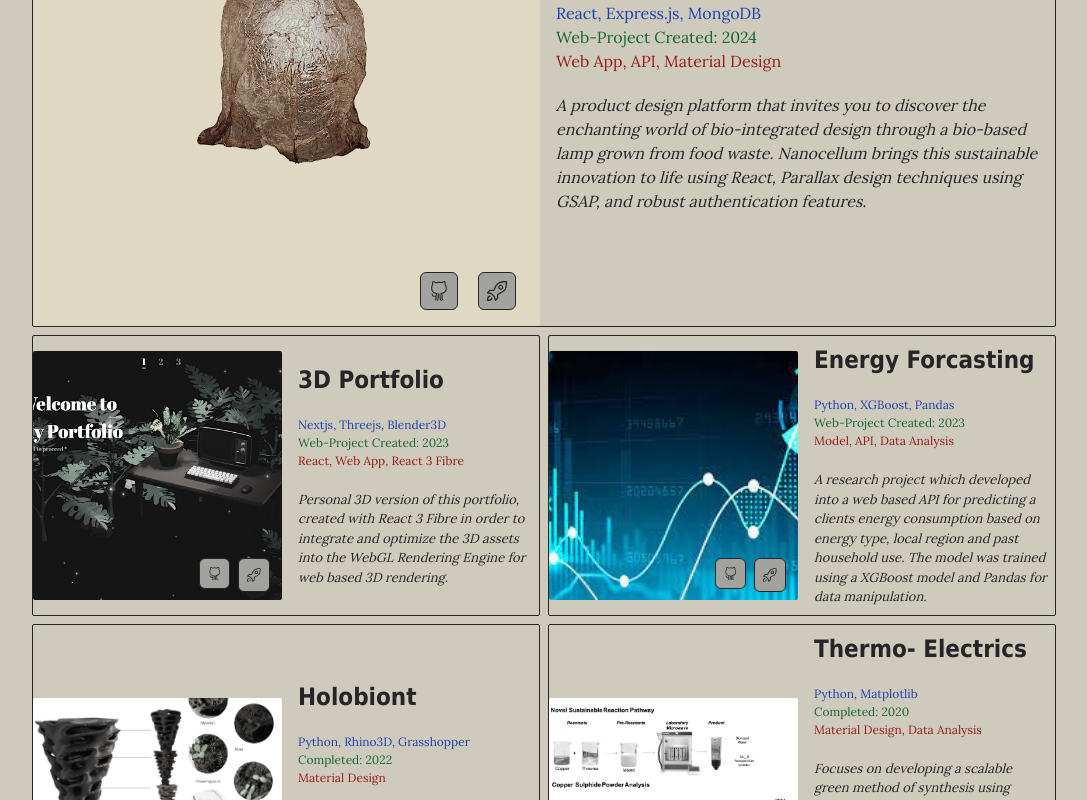
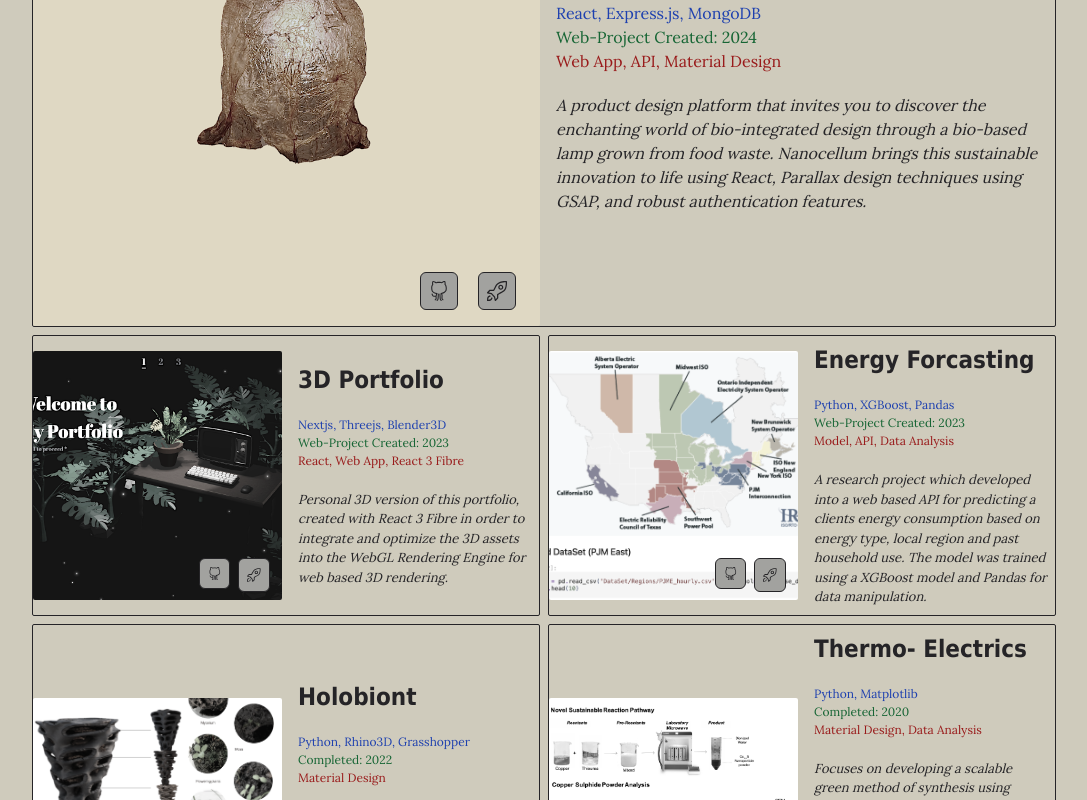
Before and after one commit to minari314159/portfolio, a Next.js app: page /portfolio in a window 1280 px wide. Shown: the part 378-1178 px from the top of the page, without its empty margins (96-1183 px from the left). Built offline with nearby package versions, Linux system fonts and the light colour scheme.

Commit message:
Update image file extension in web_projects data

```diff
--- a/app/components/navbar/Sidebar.jsx
+++ b/app/components/navbar/Sidebar.jsx
@@ -10,7 +10,9 @@ const Sidebar = () => {
 	return (
 		<motion.div animate={open ? "open" : "closed"} className="relative">
 			<motion.div
-				className={` bg-transparent ${open && "bg-secondary border-r border-textmain"}  backdrop-filter backdrop-blur-md bg-opacity-40
+				className={` bg-transparent ${
+					open && "bg-secondary border-r border-textmain"
+				}  backdrop-filter backdrop-blur-md bg-opacity-40
 					 w-[150px] md:w-[20%] max-w-[300px] min-h-screen fixed top-0  z-50 `}
 				variants={sidebarVariants}>
 				<NavLinks setOpen={setOpen} />
@@ -21,7 +23,6 @@ const Sidebar = () => {
 						<motion.path
 							strokeWidth="1.5"
 							stroke="#252427"
-
 							variants={{
 								closed: { d: "M 2 2.5 L 20 2.5" },
 								open: { d: "M 3 16.5 L 17 2.5" },
--- a/app/data.js
+++ b/app/data.js
@@ -64,7 +64,7 @@ export const web_projects = [
 				color: "red-200",
 			},
 		],
-		image: "/assets/energyforcasting.jpeg",
+		image: "/assets/energyforcasting.png",
 		gitlink: "https://github.com/minari314159/Energy_Forcasting",
 		demo: "/contact",
 	},
@@ -90,7 +90,7 @@ export const web_projects = [
 		],
 		image: "/assets/holobiont.png",
 		gitlink: "https://github.com/minari314159",
-		demo: "/contact",
+		demo: "https://issuu.com/sj_olsen/docs/portfolio_sjo_2022",
 	},
 
 	{
@@ -114,7 +114,7 @@ export const web_projects = [
 		],
 		image: "/assets/copper_sulfides.png",
 		gitlink: "https://github.com/minari314159",
-		demo: "/contact",
+		demo: "https://issuu.com/sj_olsen/docs/portfolio_sjo_2022",
 	},
 ];
 
```
Also changed, not shown: public/assets/energyforcasting.jpeg (deleted), public/assets/energyforcasting.png (added).
